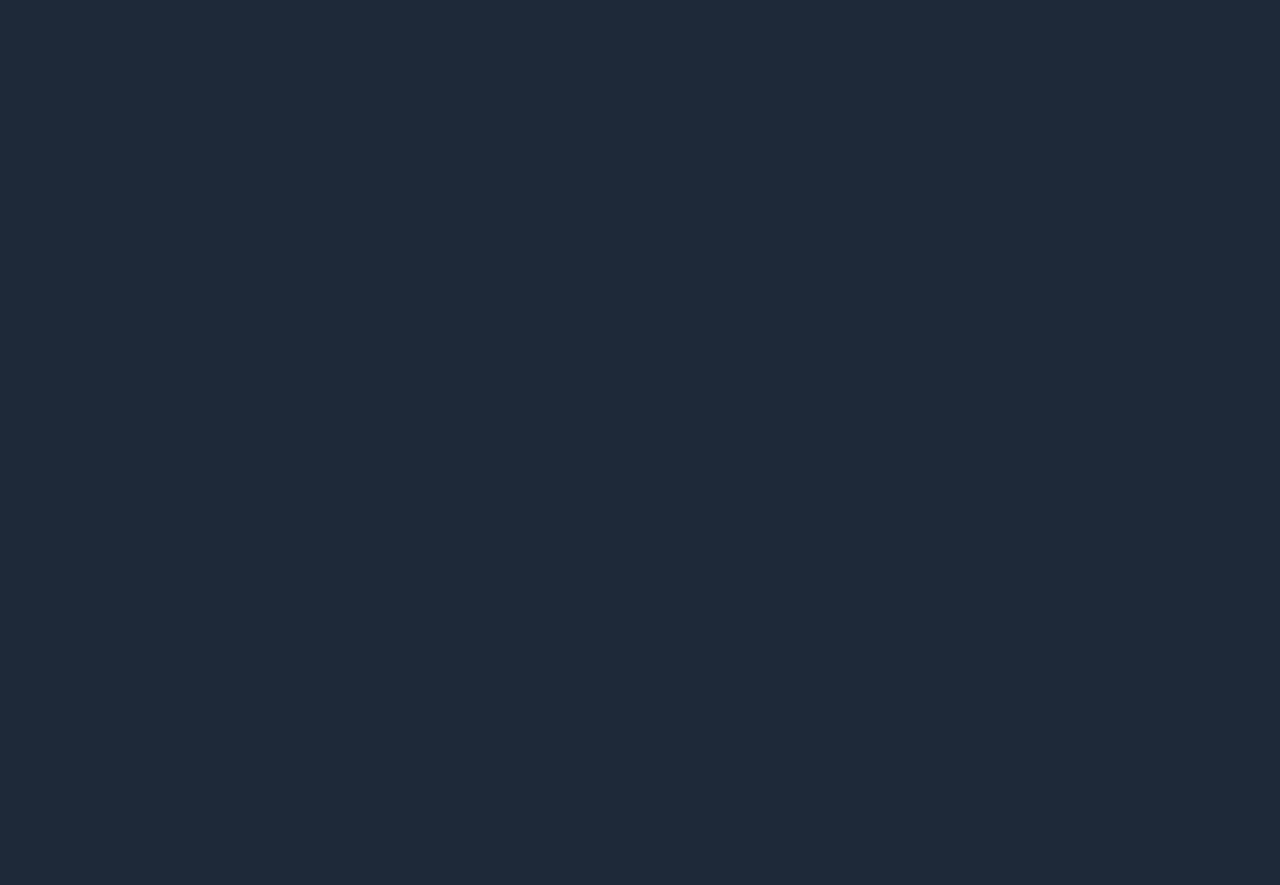
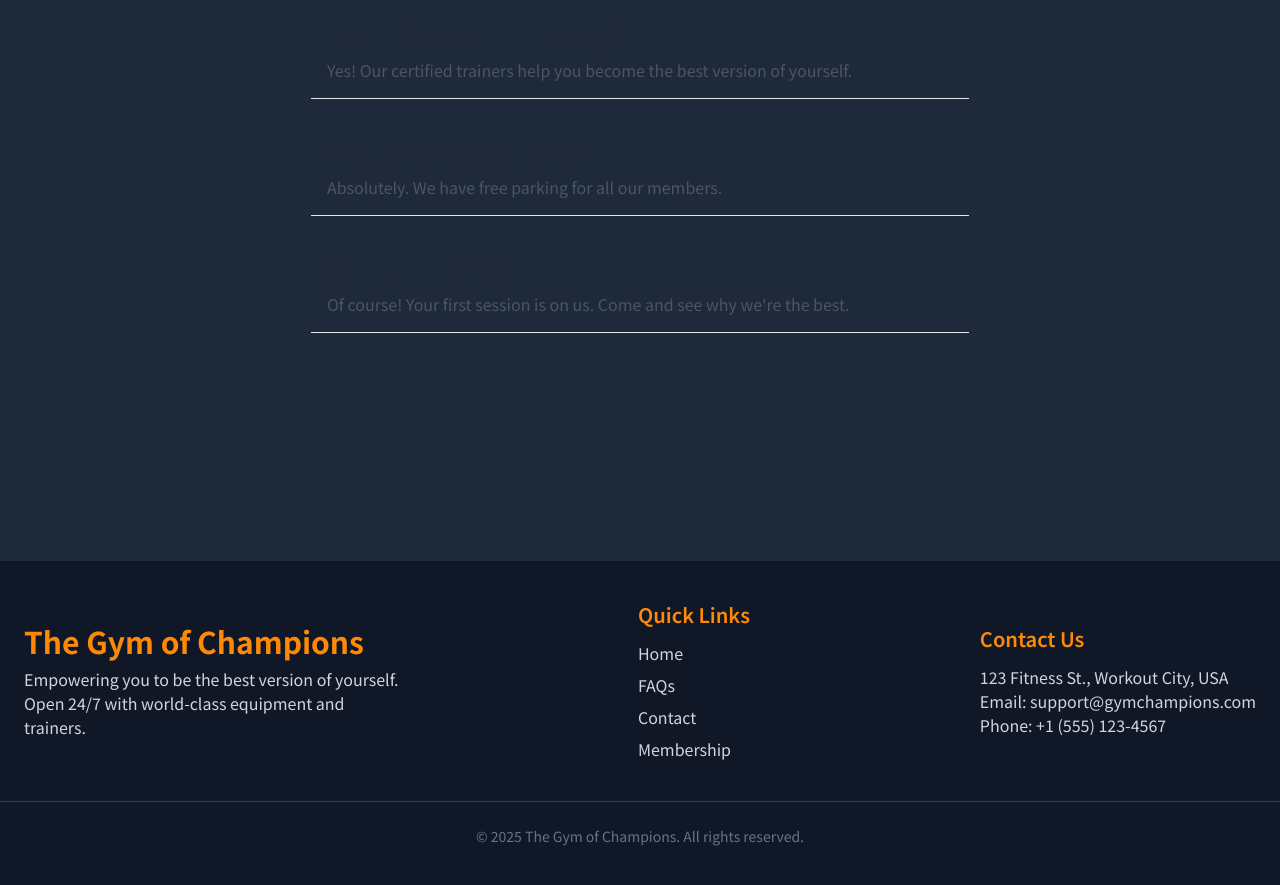
Before and after one commit to teuzowebdeveloper9/gym-website, a SvelteKit app: page / in a window 1280 px wide. Shown: the part 2700-3585 px from the top of the page. Before the commit the page ends 2461 px from the top, so only its background shows below. Built offline with nearby package versions, Linux system fonts and the light colour scheme.

Commit message:
feat: refactor components to use external data sources for features, FAQs, and reviews; add FAQs component and integrate it into the main page

```diff
--- a/src/components/Apresentation.svelte
+++ b/src/components/Apresentation.svelte
@@ -1,19 +1,6 @@
 <script>
   import SectionWrapper from "./SectionWrapper.svelte";
-  let feautures = [
-    {
-      title: "Personal Training",
-      description: "Get personalized training plans tailored to your goals.",
-    },
-    {
-      title: "Nutrition Guidance",
-      description: "Receive expert advice on nutrition and meal planning.",
-    },
-    {
-      title: "Group Classes",
-      description: "Join our group classes for a fun and motivating workout.",
-    },
-  ];
+  import { feautures } from "../utils/feautures";
 </script>
 
 <SectionWrapper id="Apresentation">
--- a/src/components/FAQs.svelte
+++ b/src/components/FAQs.svelte
@@ -0,0 +1,25 @@
+<script>
+  import SectionWrapper from "./SectionWrapper.svelte";
+  import { faqs } from "../utils/faqs";
+</script>
+
+<SectionWrapper id="FAQs">
+  <div
+    class="flex flex-col items-center justify-center py-12 px-4 max-w-4xl mx-auto"
+  >
+    <h2 class="text-4xl md:text-5xl font-bold text-center mb-8">
+      Frequently Asked <span class="text-orange-400">Questions</span>
+    </h2>
+
+    <div class="w-full space-y-6">
+      {#each faqs as faq}
+        <div class="p-4 border-b border-gray-200">
+          <h3 class="text-xl font-semibold mb-2 text-gray-800">
+            {faq.question}
+          </h3>
+          <p class="text-gray-600">{faq.answer}</p>
+        </div>
+      {/each}
+    </div>
+  </div>
+</SectionWrapper>
--- a/src/components/Footer.svelte
+++ b/src/components/Footer.svelte
@@ -0,0 +1,43 @@
+<footer class="bg-gray-900 text-gray-300 py-10">
+  <div
+    class="max-w-7xl mx-auto px-6 flex flex-col md:flex-row justify-between items-center gap-8"
+  >
+    <!-- Logo e descrição -->
+    <div class="text-center md:text-left">
+      <h1 class="text-3xl font-bold text-orange-400 mb-2">
+        The Gym of Champions
+      </h1>
+      <p class="max-w-sm">
+        Empowering you to be the best version of yourself. Open 24/7 with
+        world-class equipment and trainers.
+      </p>
+    </div>
+
+    <!-- Links úteis -->
+    <div class="flex flex-col space-y-2 text-center md:text-left">
+      <h2 class="font-semibold text-xl text-orange-400 mb-3">Quick Links</h2>
+      <a href="#hero" class="hover:text-orange-400 transition-colors">Home</a>
+      <a href="#FAQs" class="hover:text-orange-400 transition-colors">FAQs</a>
+      <a href="#contact" class="hover:text-orange-400 transition-colors"
+        >Contact</a
+      >
+      <a href="/membership" class="hover:text-orange-400 transition-colors"
+        >Membership</a
+      >
+    </div>
+
+    <!-- Contato -->
+    <div class="text-center md:text-left">
+      <h2 class="font-semibold text-xl text-orange-400 mb-3">Contact Us</h2>
+      <p>123 Fitness St., Workout City, USA</p>
+      <p>Email: support@gymchampions.com</p>
+      <p>Phone: +1 (555) 123-4567</p>
+    </div>
+  </div>
+
+  <div
+    class="border-t border-gray-700 mt-10 pt-6 text-center text-sm text-gray-500"
+  >
+    &copy; {new Date().getFullYear()} The Gym of Champions. All rights reserved.
+  </div>
+</footer>
--- a/src/components/socialproof.svelte
+++ b/src/components/socialproof.svelte
@@ -1,41 +1,7 @@
 <script>
   import SectionWrapper from "./SectionWrapper.svelte";
 
-  const reviews = [
-    {
-      id: 1,
-      name: "Sarah Johnson",
-      comment:
-        "Great gym! The equipment is always clean and the staff is super friendly.",
-      rating: 5,
-    },
-    {
-      id: 2,
-      name: "Michael Smith",
-      comment:
-        "Good value for the price. I love the group classes and trainers.",
-      rating: 4,
-    },
-    {
-      id: 3,
-      name: "Emily Davis",
-      comment: "Nice facilities but it gets crowded in the evenings.",
-      rating: 3,
-    },
-    {
-      id: 4,
-      name: "Daniel Wilson",
-      comment: "Best gym in town! Amazing atmosphere and modern machines.",
-      rating: 5,
-    },
-    {
-      id: 5,
-      name: "Olivia Brown",
-      comment:
-        "Friendly staff, clean locker rooms, and lots of workout options.",
-      rating: 4,
-    },
-  ];
+  import { reviews } from "../utils/reviews";
 </script>
 
 <SectionWrapper id="socialproof">
--- a/src/routes/+page.svelte
+++ b/src/routes/+page.svelte
@@ -2,6 +2,7 @@
   let { children } = $props();
   import "../app.css";
   import Apresentation from "../components/Apresentation.svelte";
+  import FaQs from "../components/FAQs.svelte";
   import Footer from "../components/Footer.svelte";
   import Hero from "../components/Hero.svelte";
   import Socialproof from "../components/Socialproof.svelte";
@@ -11,5 +12,6 @@
   <Hero />
   <Apresentation />
   <Socialproof />
+  <FaQs />
 </main>
 <Footer />
--- /dev/null
+++ b/src/utils/faqs.js
@@ -0,0 +1,18 @@
+export let faqs = [
+    {
+      question: "What are your opening hours?",
+      answer: "We are open 24/7 so you can train whenever it fits your schedule."
+    },
+    {
+      question: "Do you offer personal training?",
+      answer: "Yes! Our certified trainers help you become the best version of yourself."
+    },
+    {
+      question: "Is there parking available?",
+      answer: "Absolutely. We have free parking for all our members."
+    },
+    {
+      question: "Can I try a free class?",
+      answer: "Of course! Your first session is on us. Come and see why we're the best."
+    }
+  ];
--- /dev/null
+++ b/src/utils/feautures.js
@@ -0,0 +1,14 @@
+ export const feautures = [
+    {
+      title: "Personal Training",
+      description: "Get personalized training plans tailored to your goals.",
+    },
+    {
+      title: "Nutrition Guidance",
+      description: "Receive expert advice on nutrition and meal planning.",
+    },
+    {
+      title: "Group Classes",
+      description: "Join our group classes for a fun and motivating workout.",
+    },
+  ];
--- /dev/null
+++ b/src/utils/reviews.js
@@ -0,0 +1,35 @@
+export const reviews = [
+    {
+      id: 1,
+      name: "Sarah Johnson",
+      comment:
+        "Great gym! The equipment is always clean and the staff is super friendly.",
+      rating: 5,
+    },
+    {
+      id: 2,
+      name: "Michael Smith",
+      comment:
+        "Good value for the price. I love the group classes and trainers.",
+      rating: 4,
+    },
+    {
+      id: 3,
+      name: "Emily Davis",
+      comment: "Nice facilities but it gets crowded in the evenings.",
+      rating: 3,
+    },
+    {
+      id: 4,
+      name: "Daniel Wilson",
+      comment: "Best gym in town! Amazing atmosphere and modern machines.",
+      rating: 5,
+    },
+    {
+      id: 5,
+      name: "Olivia Brown",
+      comment:
+        "Friendly staff, clean locker rooms, and lots of workout options.",
+      rating: 4,
+    },
+  ];
```
